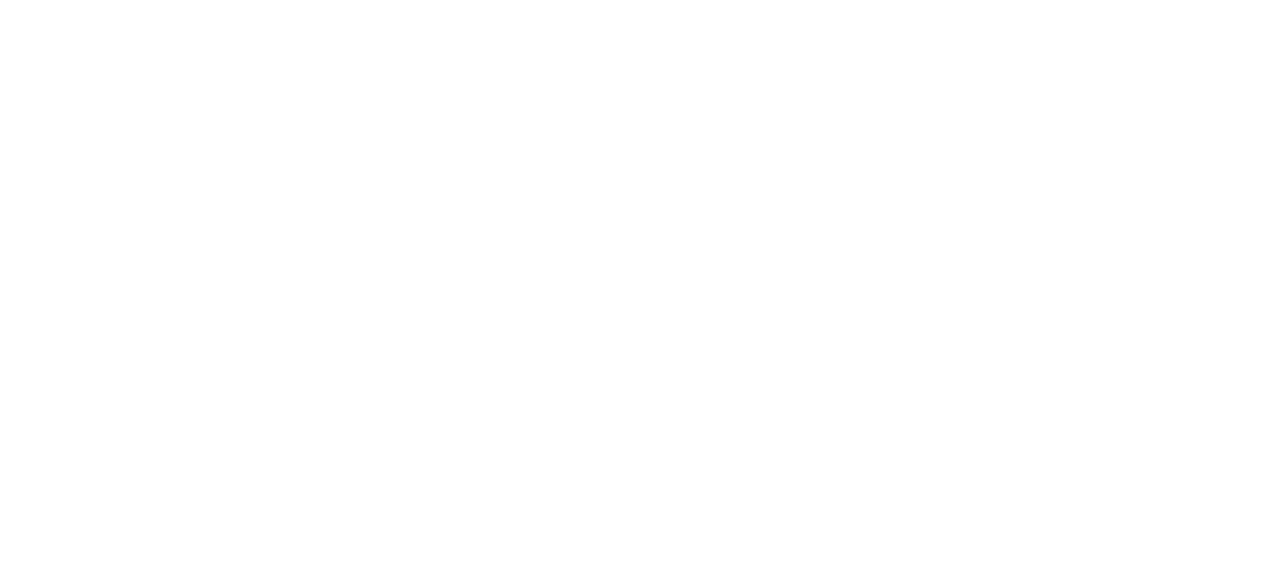
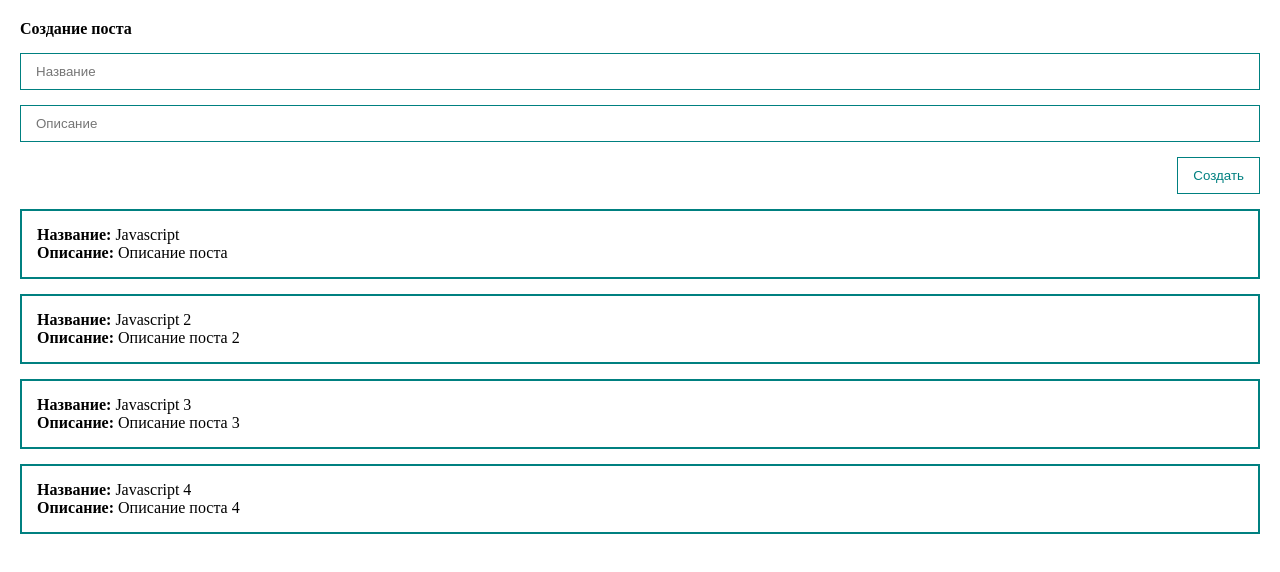
Before and after one commit to Rcf47/vue-education, a Vue app: page / in a window 1280 px wide. Shown: the top 572 px of the page. Built offline with nearby package versions, Linux system fonts and the light colour scheme.

Commit message:
double binding with function

```diff
--- a/src/App.vue
+++ b/src/App.vue
@@ -1,6 +1,26 @@
 <template>
-    <div>
-
+  <div class="app">
+    <form>
+      <h4>Создание поста</h4>
+      <input
+        v-bind:value="title"
+        @input="inputTitle"
+        class="input"
+        type="text"
+        placeholder="Название"
+      />
+      <input
+        v-bind:value="body"
+        class="input"
+        type="text"
+        placeholder="Описание"
+      />
+      <button class="btn" @click="createPost">Создать</button>
+    </form>
+    <div class="post" v-for="post in posts">
+      <div><strong>Название:</strong> {{ post.title }}</div>
+      <div><strong>Описание:</strong> {{ post.body }}</div>
+    </div>
   </div>
 </template>
 
@@ -8,22 +28,64 @@
 export default {
   data() {
     return {
-                likes: -1,
-                dislikes: 0,
-            }
+      posts: [
+        { id: 1, title: "Javascript", body: "Описание поста" },
+        { id: 2, title: "Javascript 2", body: "Описание поста 2" },
+        { id: 3, title: "Javascript 3", body: "Описание поста 3" },
+        { id: 4, title: "Javascript 4", body: "Описание поста 4" },
+      ],
+      title: '',
+      body: '',
+    };
   },
   methods: {
-            addLike() {
-                this.likes += 1;
+    createPost() {
+
     },
+    inputTitle(event) {
+        this.title = event.target.value;
+    }
 
-            addDislike() {
-                this.dislikes += 1;
   }
-        },
-    }
+
+};
 </script>
 
-<style lang="">
+<style>
+* {
+  margin: 0;
+  padding: 0;
+  box-sizing: border-box;
+}
 
+.post {
+  padding: 15px;
+  border: 2px solid teal;
+  margin-top: 15px;
+}
+
+.input {
+  width: 100%;
+  border: 1px solid teal;
+  padding: 10px 15px;
+  margin-top: 15px;
+}
+
+.app {
+  padding: 20px;
+}
+
+form {
+  display: flex;
+  flex-direction: column;
+}
+
+.btn {
+  margin-top: 15px;
+  align-self: flex-end;
+  padding: 10px 15px;
+  background: none;
+  color: teal;
+  border: 1px solid teal;
+}
 </style>
```
Lines whose indentation alone changed are shown as unchanged.
